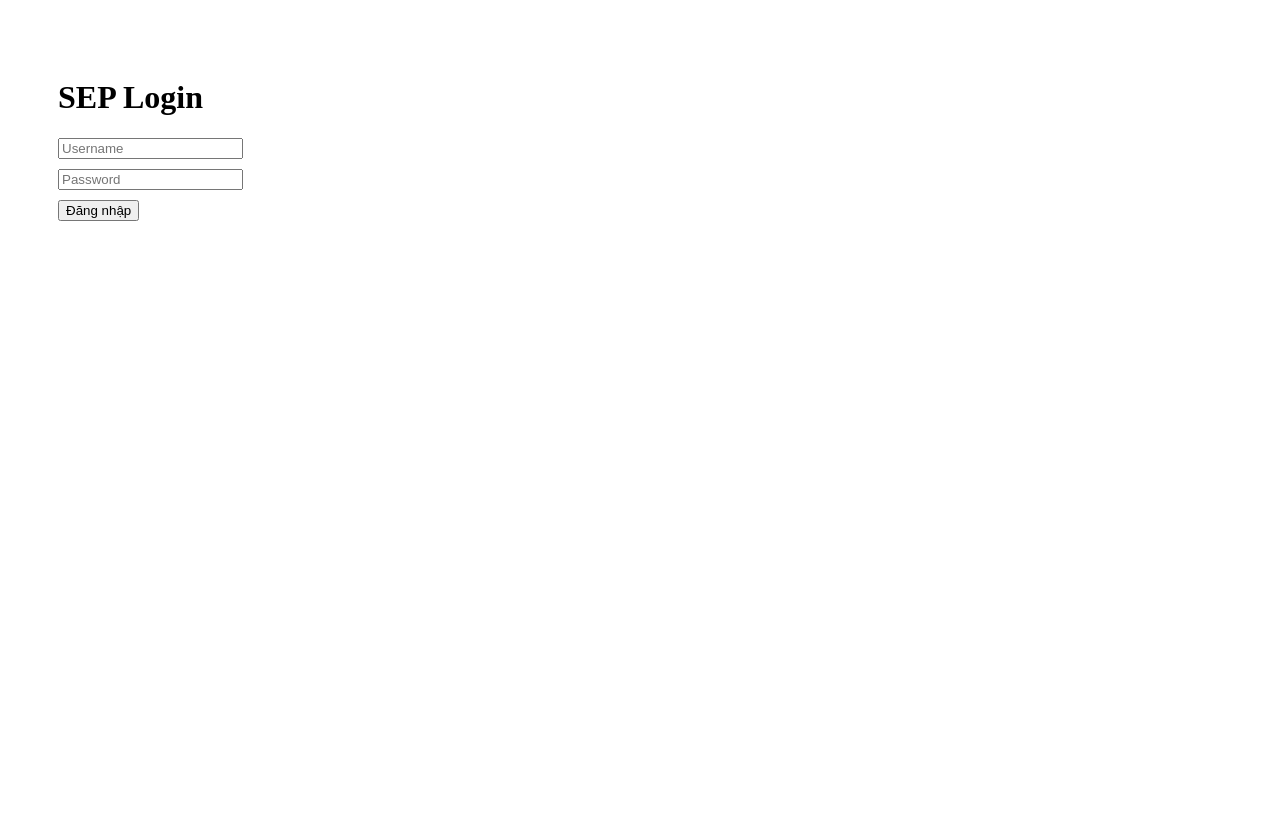
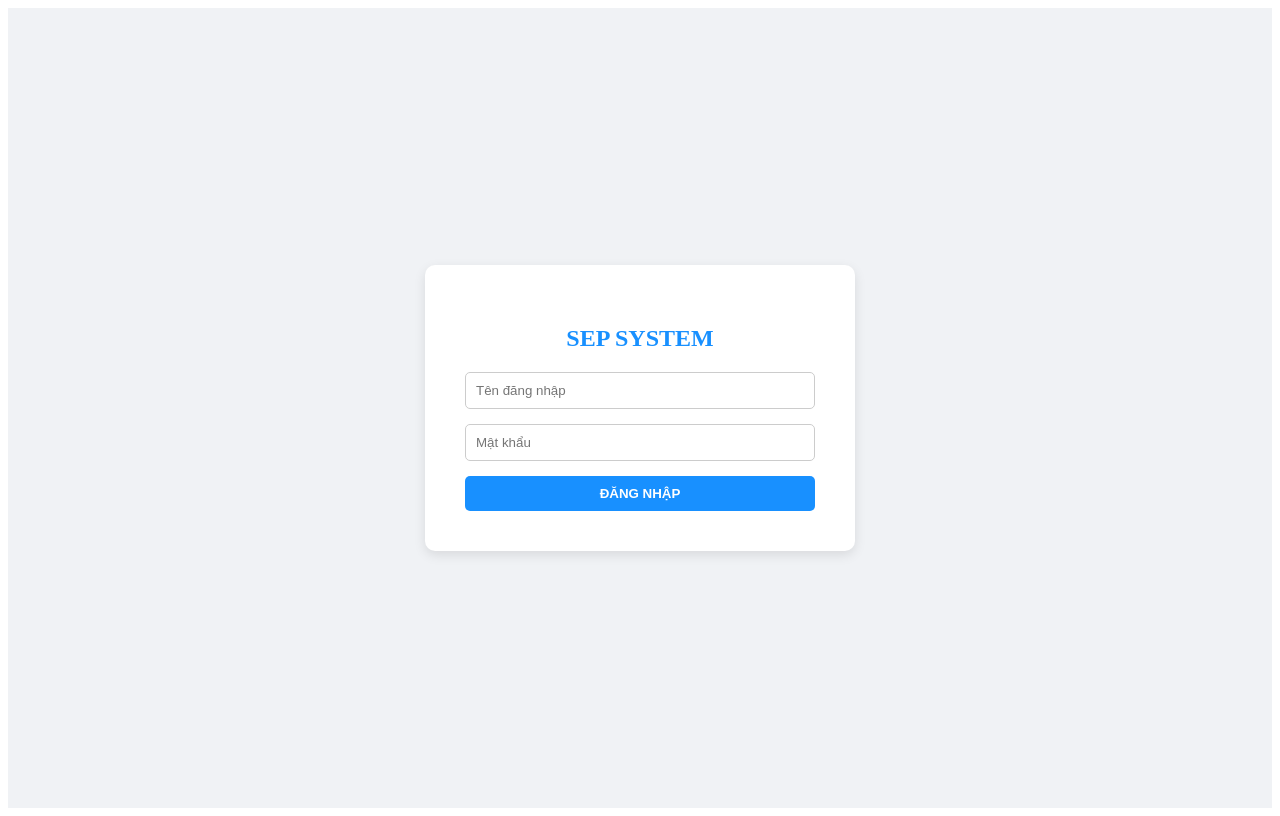
Before and after one commit to VuTriDung1123/Smart_Education_Platform, a React (Vite) app in the folder sep-frontend/: page / in a window 1280 px wide. Built offline with nearby package versions, Linux system fonts and the light colour scheme.

Commit message:
UI frontend

```diff
--- a/sep-frontend/src/App.jsx
+++ b/sep-frontend/src/App.jsx
@@ -1,45 +1,26 @@
-import { useState } from 'react'
-import authService from './services/authService'
+import { BrowserRouter, Routes, Route, Navigate } from 'react-router-dom';
+import Login from './pages/Login';
+import AdminDashboard from './pages/AdminDashboard';
+import LecturerDashboard from './pages/LecturerDashboard';
+import StudentDashboard from './pages/StudentDashboard';
 
 function App() {
-  const [username, setUsername] = useState('')
-  const [password, setPassword] = useState('')
+  return (
+    <BrowserRouter>
+      <Routes>
+        {/* Trang mặc định là Đăng nhập */}
+        <Route path="/" element={<Login />} />
 
-  const handleLogin = async (e) => {
-    e.preventDefault()
-    try {
-      await authService.login(username, password)
-      alert("Đăng nhập thành công! Token đã được lưu.")
-      // Sau này sẽ chuyển hướng sang trang Dashboard ở đây
-    } catch (error) {
-      alert("Đăng nhập thất bại: " + error.message)
-    }
-  }
+        {/* Các trang sau khi đăng nhập */}
+        <Route path="/admin" element={<AdminDashboard />} />
+        <Route path="/lecturer" element={<LecturerDashboard />} />
+        <Route path="/student" element={<StudentDashboard />} />
 
-  return (
-    <div style={{ padding: 50 }}>
-      <h1>SEP Login</h1>
-      <form onSubmit={handleLogin}>
-        <div>
-          <input
-            type="text"
-            placeholder="Username"
-            value={username}
-            onChange={(e) => setUsername(e.target.value)}
-          />
-        </div>
-        <div style={{ marginTop: 10 }}>
-          <input
-            type="password"
-            placeholder="Password"
-            value={password}
-            onChange={(e) => setPassword(e.target.value)}
-          />
-        </div>
-        <button type="submit" style={{ marginTop: 10 }}>Đăng nhập</button>
-      </form>
-    </div>
+        {/* Nếu gõ đường dẫn bậy bạ thì đẩy về trang chủ */}
+        <Route path="*" element={<Navigate to="/" />} />
+      </Routes>
+    </BrowserRouter>
   )
 }
 
-export default App
+export default App;
--- /dev/null
+++ b/sep-frontend/src/pages/AdminDashboard.jsx
@@ -0,0 +1,10 @@
+export default function LecturerDashboard() {
+    const fullName = localStorage.getItem('fullName');
+    return (
+        <div style={{ padding: '50px', textAlign: 'center' }}>
+            <h1 style={{ color: 'orange' }}>👨‍🏫 Khu vực của GIẢNG VIÊN</h1>
+            <h2>Xin chào thầy/cô: {fullName}</h2>
+            <button onClick={() => { localStorage.clear(); window.location.href = '/' }}>Đăng xuất</button>
+        </div>
+    );
+}
--- /dev/null
+++ b/sep-frontend/src/pages/LecturerDashboard.jsx
@@ -0,0 +1,10 @@
+export default function LecturerDashboard() {
+    const fullName = localStorage.getItem('fullName');
+    return (
+        <div style={{ padding: '50px', textAlign: 'center' }}>
+            <h1 style={{ color: 'orange' }}>👨‍🏫 Khu vực của GIẢNG VIÊN</h1>
+            <h2>Xin chào thầy/cô: {fullName}</h2>
+            <button onClick={() => { localStorage.clear(); window.location.href = '/' }}>Đăng xuất</button>
+        </div>
+    );
+}
--- /dev/null
+++ b/sep-frontend/src/pages/Login.jsx
@@ -0,0 +1,62 @@
+import { useState } from 'react';
+import { useNavigate } from 'react-router-dom';
+import authService from '../services/authService';
+
+export default function Login() {
+    const [username, setUsername] = useState('');
+    const [password, setPassword] = useState('');
+    const [error, setError] = useState('');
+    const navigate = useNavigate();
+
+    const handleLogin = async (e) => {
+        e.preventDefault();
+        setError('');
+        try {
+            await authService.login(username, password);
+            const role = localStorage.getItem('role');
+
+            // 🔥 PHÂN LUỒNG TẠI ĐÂY
+            if (role === 'ADMIN') {
+                navigate('/admin');
+            } else if (role === 'LECTURER') {
+                navigate('/lecturer');
+            } else {
+                navigate('/student'); // Mặc định là sinh viên
+            }
+        // eslint-disable-next-line no-unused-vars
+        } catch (err) {
+            setError("Đăng nhập thất bại. Vui lòng kiểm tra lại tài khoản!");
+        }
+    };
+
+    return (
+        <div style={{ display: 'flex', justifyContent: 'center', alignItems: 'center', height: '100vh', backgroundColor: '#f0f2f5' }}>
+            <div style={{ padding: '40px', backgroundColor: 'white', borderRadius: '10px', boxShadow: '0 4px 12px rgba(0,0,0,0.1)', width: '350px' }}>
+                <h2 style={{ textAlign: 'center', color: '#1890ff', marginBottom: '20px' }}>SEP SYSTEM</h2>
+                {error && <p style={{ color: 'red', fontSize: '14px', textAlign: 'center' }}>{error}</p>}
+
+                <form onSubmit={handleLogin} style={{ display: 'flex', flexDirection: 'column', gap: '15px' }}>
+                    <input
+                        type="text"
+                        placeholder="Tên đăng nhập"
+                        value={username}
+                        onChange={(e) => setUsername(e.target.value)}
+                        style={{ padding: '10px', borderRadius: '5px', border: '1px solid #ccc' }}
+                        required
+                    />
+                    <input
+                        type="password"
+                        placeholder="Mật khẩu"
+                        value={password}
+                        onChange={(e) => setPassword(e.target.value)}
+                        style={{ padding: '10px', borderRadius: '5px', border: '1px solid #ccc' }}
+                        required
+                    />
+                    <button type="submit" style={{ padding: '10px', backgroundColor: '#1890ff', color: 'white', border: 'none', borderRadius: '5px', cursor: 'pointer', fontWeight: 'bold' }}>
+                        ĐĂNG NHẬP
+                    </button>
+                </form>
+            </div>
+        </div>
+    );
+}
--- /dev/null
+++ b/sep-frontend/src/pages/StudentDashboard.jsx
@@ -0,0 +1,10 @@
+export default function StudentDashboard() {
+    const fullName = localStorage.getItem('fullName');
+    return (
+        <div style={{ padding: '50px', textAlign: 'center' }}>
+            <h1 style={{ color: 'green' }}>🎓 Không gian của SINH VIÊN</h1>
+            <h2>Xin chào bạn: {fullName}</h2>
+            <button onClick={() => { localStorage.clear(); window.location.href = '/' }}>Đăng xuất</button>
+        </div>
+    );
+}
--- a/sep-frontend/src/services/authService.js
+++ b/sep-frontend/src/services/authService.js
@@ -2,23 +2,23 @@ import axiosClient from '../api/axiosClient';
 
 const authService = {
     login: async (username, password) => {
-        // Không cần try-catch ở đây nữa
         const response = await axiosClient.post('/auth/login', {
             username: username,
             password: password
         });
 
-        // Nếu API trả về thành công (200 OK) thì chạy đoạn này
         if (response.data.token) {
             localStorage.setItem('token', response.data.token);
             localStorage.setItem('username', username);
+            localStorage.setItem('fullName', response.data.fullName);
+            // Lấy quyền đầu tiên trong mảng để phân luồng (Ví dụ: "STUDENT")
+            localStorage.setItem('role', response.data.roles[0]);
         }
         return response.data;
     },
 
     logout: () => {
-        localStorage.removeItem('token');
-        localStorage.removeItem('username');
+        localStorage.clear(); // Xóa sạch bộ nhớ khi đăng xuất
     }
 };
 
```
Also changed, not shown: 1 other file (tests, documents, lock files or other folders).
